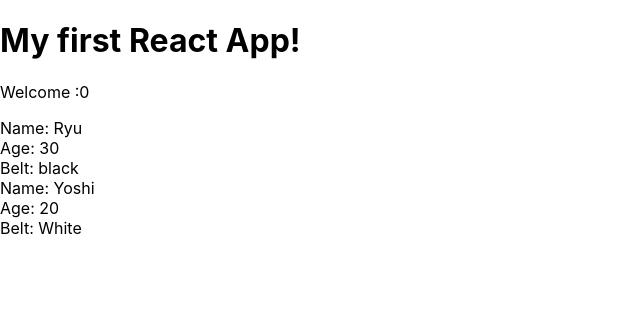
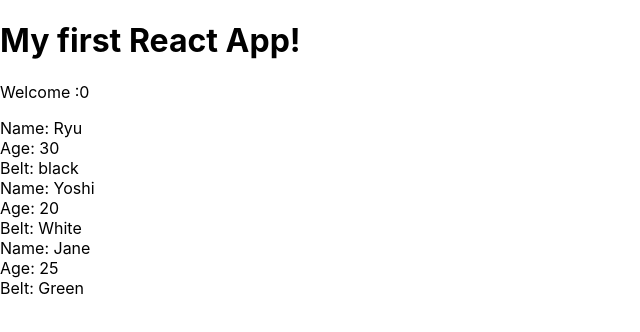
Before and after one commit to pratikdk/nn_rr_basic_react_app, a React (Create React App) app: page / in a window 1280 px wide. Shown: the top 332 px of the page, without its empty margins (0-640 px from the left). Built offline with nearby package versions, Linux system fonts and the light colour scheme.

Commit message:
added a list prop render the list in child component

```diff
--- a/src/App.js
+++ b/src/App.js
@@ -2,13 +2,19 @@
 import Ninjas from "./Ninjas";
 
 class App extends React.Component {
+  state = {
+    ninjas : [
+      {name: "Ryu", age:"30", belt:"black", id: 1},
+      {name: "Yoshi", age:"20", belt:"White", id: 2},
+      {name: "Jane", age:"25", belt:"Green", id: 3},
+    ]
+  }
   render() {
     return (
       <div className="App">
         <h1>My first React App!</h1>
         <p>Welcome :0</p>
-        <Ninjas name="Ryu" age="30" belt="black"/>
-        <Ninjas name="Yoshi" age="20" belt="White"/>
+        <Ninjas ninjas={ this.state.ninjas }/>
       </div>
     );
   }
--- a/src/Ninjas.js
+++ b/src/Ninjas.js
@@ -2,12 +2,19 @@
 
 class Ninjas extends React.Component {
     render() {
-        const {name, age, belt} = this.props;
+        const { ninjas } = this.props;
+        const ninjaList = ninjas.map(ninja => {
+            return (
+                <div className="ninja" key={ninja.id}>
+                    <div>Name: {ninja.name}</div>
+                    <div>Age: {ninja.age}</div>
+                    <div>Belt: {ninja.belt}</div>
+                </div>
+            )
+        })
         return (
-            <div className="ninja">
-                <div>Name: {this.props.name}</div>
-                <div>Age: {age}</div>
-                <div>Belt: {belt}</div>
+            <div className="ninja-list">
+                { ninjaList }
             </div>
         );
     }
```
